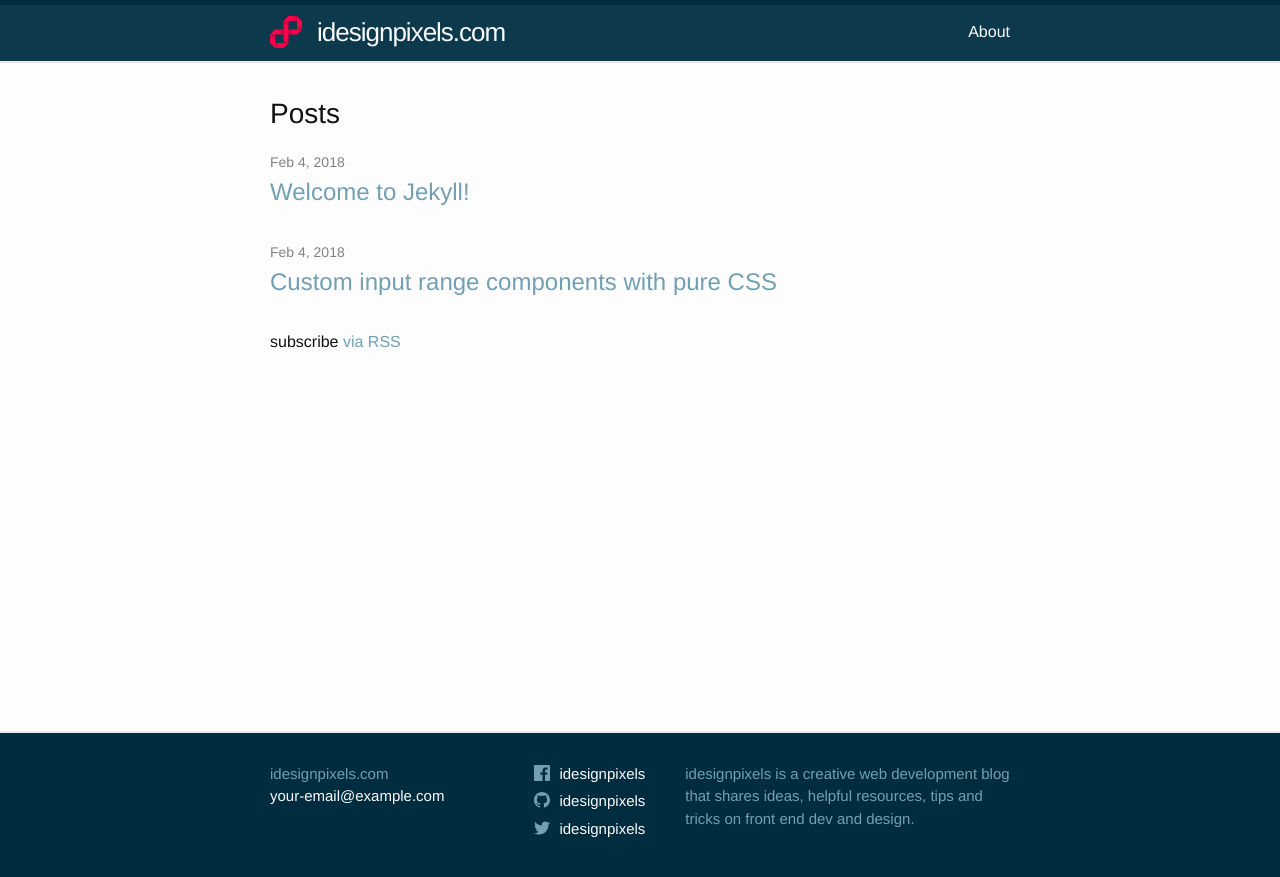
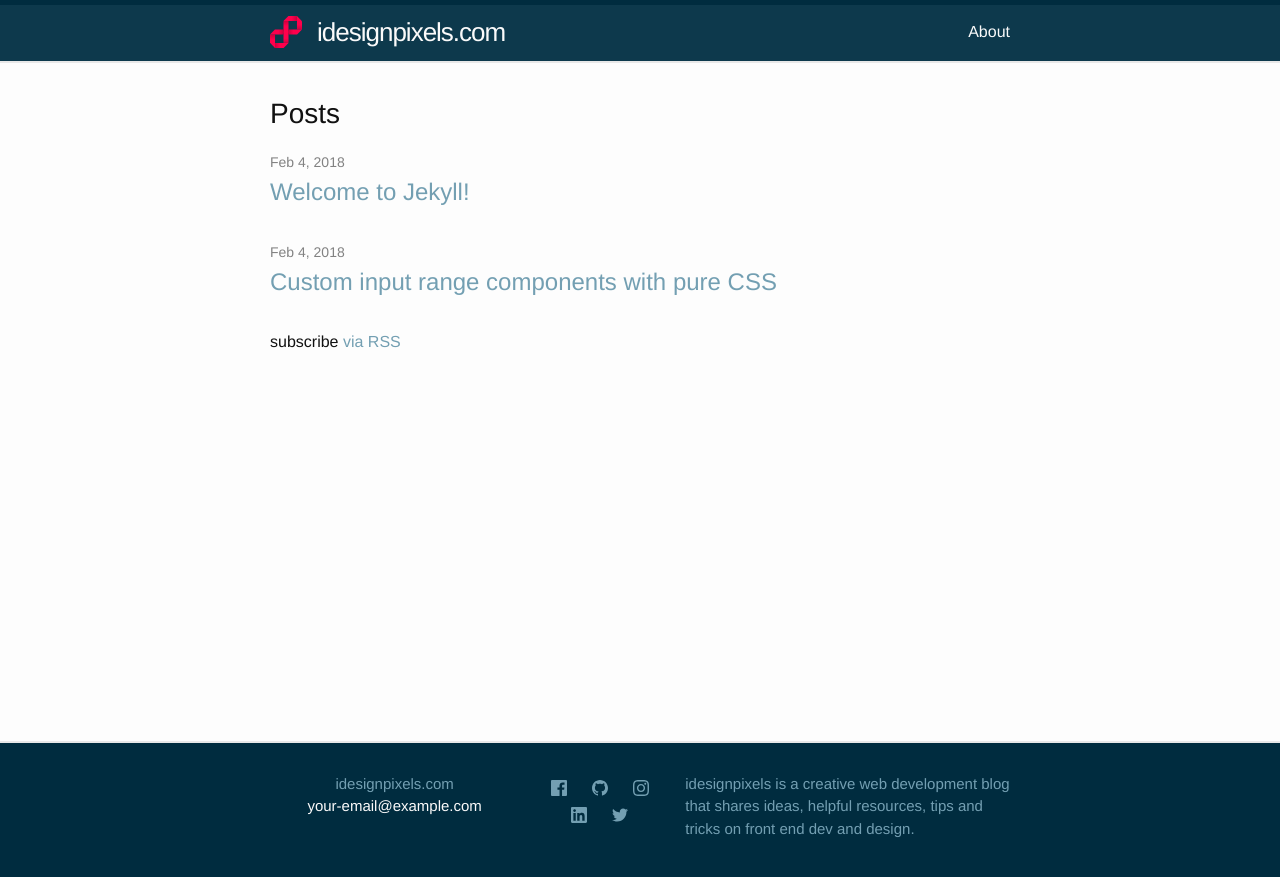
Before and after one commit to idesignpixels/idesignpixels.github.io, a Jekyll site: the page built from index.md, in a window 1280 px wide. Shown: the top 877 px of the page. Built offline with Jekyll 4.4.1, drawn with Linux system fonts in a browser that asks for light colours.

Commit message:
update social links

```diff
--- a/_config.yml
+++ b/_config.yml
@@ -23,6 +23,8 @@
 twitter_username: idesignpixels
 github_username:  idesignpixels
 facebook_username:  idesignpixels
+linkedin_username:  idesignpixels
+instagram_username:  idesignpixels
 
 # Build settings
 markdown: kramdown
--- a/_includes/social.html
+++ b/_includes/social.html
@@ -1,13 +1,13 @@
 <ul class="social-media-list">
-  {% if site.dribbble_username%}<li><a href="https://dribbble.com/{{ site.dribbble_username| cgi_escape | escape }}"><svg class="svg-icon"><use xlink:href="/assets/minima-social-icons.svg#dribbble"></use></svg> <span class="username">{{ site.dribbble_username| escape }}</span></a></li>{% endif %}
-  {% if site.facebook_username%}<li><a href="https://www.facebook.com/{{ site.facebook_username| cgi_escape | escape }}"><svg class="svg-icon"><use xlink:href="/assets/minima-social-icons.svg#facebook"></use></svg> <span class="username">{{ site.facebook_username| escape }}</span></a></li>{% endif %}
-  {% if site.flickr_username%}<li><a href="https://www.flickr.com/photos/{{ site.flickr_username| cgi_escape | escape }}"><svg class="svg-icon"><use xlink:href="/assets/minima-social-icons.svg#flickr"></use></svg> <span class="username">{{ site.flickr_username| escape }}</span></a></li>{% endif %}
-  {% if site.github_username%}<li><a href="https://github.com/{{ site.github_username| cgi_escape | escape }}"><svg class="svg-icon"><use xlink:href="/assets/minima-social-icons.svg#github"></use></svg> <span class="username">{{ site.github_username| escape }}</span></a></li>{% endif %}
-  {% if site.instagram_username%}<li><a href="https://instagram.com/{{ site.instagram_username| cgi_escape | escape }}"><svg class="svg-icon"><use xlink:href="/assets/minima-social-icons.svg#instagram"></use></svg> <span class="username">{{ site.instagram_username| escape }}</span></a></li>{% endif %}
-  {% if site.linkedin_username%}<li><a href="https://www.linkedin.com/in/{{ site.linkedin_username| cgi_escape | escape }}"><svg class="svg-icon"><use xlink:href="/assets/minima-social-icons.svg#linkedin"></use></svg> <span class="username">{{ site.linkedin_username| escape }}</span></a></li>{% endif %}
-  {% if site.pinterest_username%}<li><a href="https://www.pinterest.com/{{ site.pinterest_username| cgi_escape | escape }}"><svg class="svg-icon"><use xlink:href="/assets/minima-social-icons.svg#pinterest"></use></svg> <span class="username">{{ site.pinterest_username| escape }}</span></a></li>{% endif %}
-  {% if site.twitter_username%}<li><a href="https://www.twitter.com/{{ site.twitter_username| cgi_escape | escape }}"><svg class="svg-icon"><use xlink:href="/assets/minima-social-icons.svg#twitter"></use></svg> <span class="username">{{ site.twitter_username| escape }}</span></a></li>{% endif %}
-  {% if site.youtube_username%}<li><a href="https://youtube.com/{{ site.youtube_username| cgi_escape | escape }}"><svg class="svg-icon"><use xlink:href="/assets/minima-social-icons.svg#youtube"></use></svg> <span class="username">{{ site.youtube_username| escape }}</span></a></li>{% endif %}
-  {% if site.googleplus_username%}<li><a href="https://plus.google.com/{{ site.googleplus_username| escape }}"><svg class="svg-icon"><use xlink:href="/assets/minima-social-icons.svg#googleplus"></use></svg> <span class="username">{{ site.googleplus_username| escape }}</span></a></li>{% endif %}
-  {% if site.rss %}<li><a href="{{ 'feed.xml' | relative_url }}"><svg class="svg-icon"><use xlink:href="/assets/minima-social-icons.svg#rss"></use></svg> <span>{{ site.rss | escape }}</span></a></li>{% endif %}
+  {% if site.dribbble_username%}<li><a href="https://dribbble.com/{{ site.dribbble_username| cgi_escape | escape }}"><svg class="svg-icon"><use xlink:href="/assets/minima-social-icons.svg#dribbble"></use></svg></a></li>{% endif %}
+  {% if site.facebook_username%}<li><a href="https://www.facebook.com/{{ site.facebook_username| cgi_escape | escape }}"><svg class="svg-icon"><use xlink:href="/assets/minima-social-icons.svg#facebook"></use></svg></a></li>{% endif %}
+  {% if site.flickr_username%}<li><a href="https://www.flickr.com/photos/{{ site.flickr_username| cgi_escape | escape }}"><svg class="svg-icon"><use xlink:href="/assets/minima-social-icons.svg#flickr"></use></svg></a></li>{% endif %}
+  {% if site.github_username%}<li><a href="https://github.com/{{ site.github_username| cgi_escape | escape }}"><svg class="svg-icon"><use xlink:href="/assets/minima-social-icons.svg#github"></use></svg></a></li>{% endif %}
+  {% if site.instagram_username%}<li><a href="https://instagram.com/{{ site.instagram_username| cgi_escape | escape }}"><svg class="svg-icon"><use xlink:href="/assets/minima-social-icons.svg#instagram"></use></svg></a></li>{% endif %}
+  {% if site.linkedin_username%}<li><a href="https://www.linkedin.com/in/{{ site.linkedin_username| cgi_escape | escape }}"><svg class="svg-icon"><use xlink:href="/assets/minima-social-icons.svg#linkedin"></use></svg></a></li>{% endif %}
+  {% if site.pinterest_username%}<li><a href="https://www.pinterest.com/{{ site.pinterest_username| cgi_escape | escape }}"><svg class="svg-icon"><use xlink:href="/assets/minima-social-icons.svg#pinterest"></use></svg></a></li>{% endif %}
+  {% if site.twitter_username%}<li><a href="https://www.twitter.com/{{ site.twitter_username| cgi_escape | escape }}"><svg class="svg-icon"><use xlink:href="/assets/minima-social-icons.svg#twitter"></use></svg></a></li>{% endif %}
+  {% if site.youtube_username%}<li><a href="https://youtube.com/{{ site.youtube_username| cgi_escape | escape }}"><svg class="svg-icon"><use xlink:href="/assets/minima-social-icons.svg#youtube"></use></svg></a></li>{% endif %}
+  {% if site.googleplus_username%}<li><a href="https://plus.google.com/{{ site.googleplus_username| escape }}"><svg class="svg-icon"><use xlink:href="/assets/minima-social-icons.svg#googleplus"></use></svg></a></li>{% endif %}
+  {% if site.rss %}<li><a href="{{ 'feed.xml' | relative_url }}"><svg class="svg-icon"><use xlink:href="/assets/minima-social-icons.svg#rss"></use></svg></a></li>{% endif %}
 </ul>
--- a/_sass/idp-theme/_base.scss
+++ b/_sass/idp-theme/_base.scss
@@ -115,10 +115,6 @@
 
   .social-media-list &:hover {
     text-decoration: none;
-
-    .username {
-      text-decoration: underline;
-    }
   }
 }
 
--- a/_sass/idp-theme/_layout.scss
+++ b/_sass/idp-theme/_layout.scss
@@ -211,6 +211,12 @@
 .social-media-list {
   list-style: none;
   margin-left: 0;
+  text-align: center;
+
+  li {
+    margin: 0px 8px;
+    display: inline-block;
+  }
 }
 
 .footer-col-wrapper {
```
